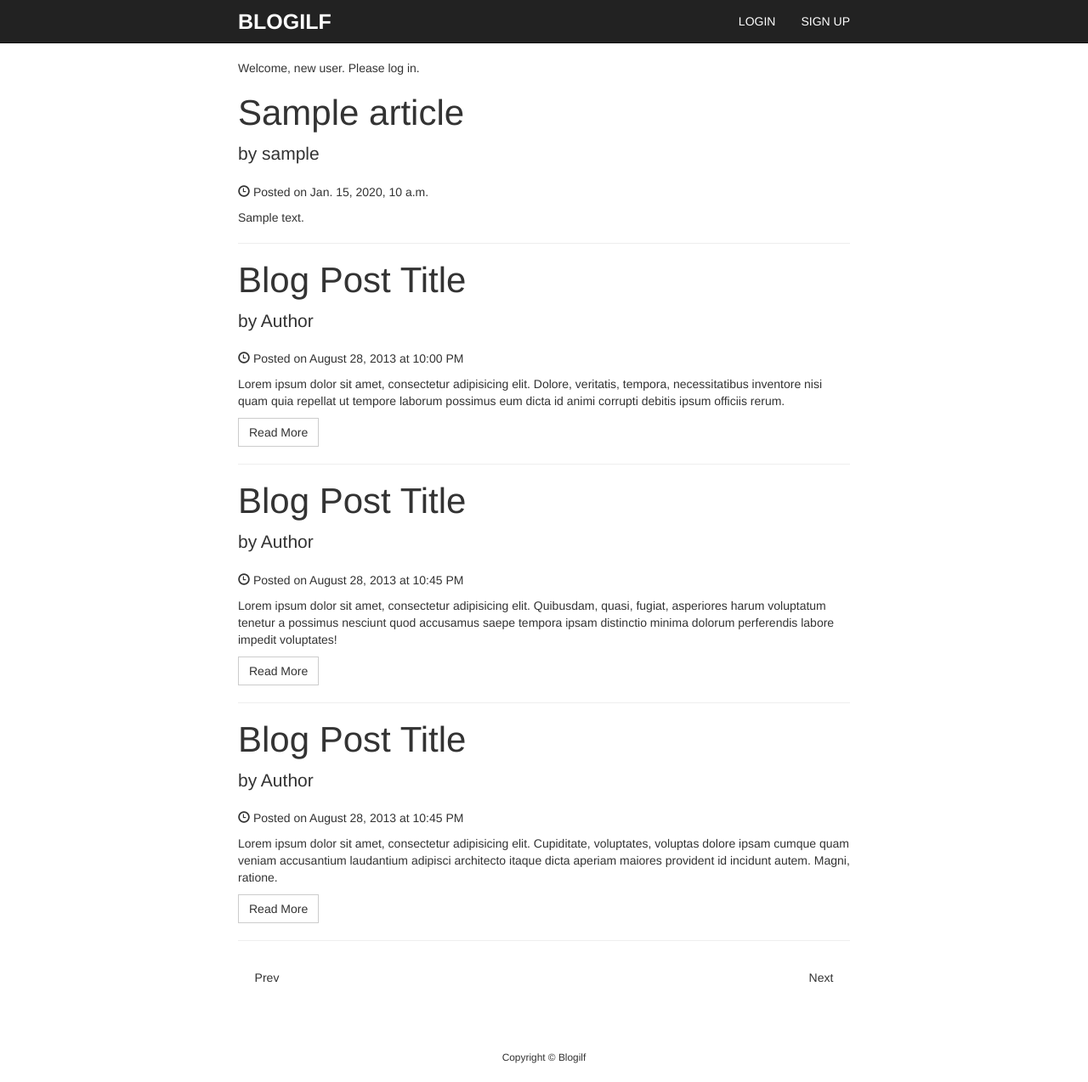
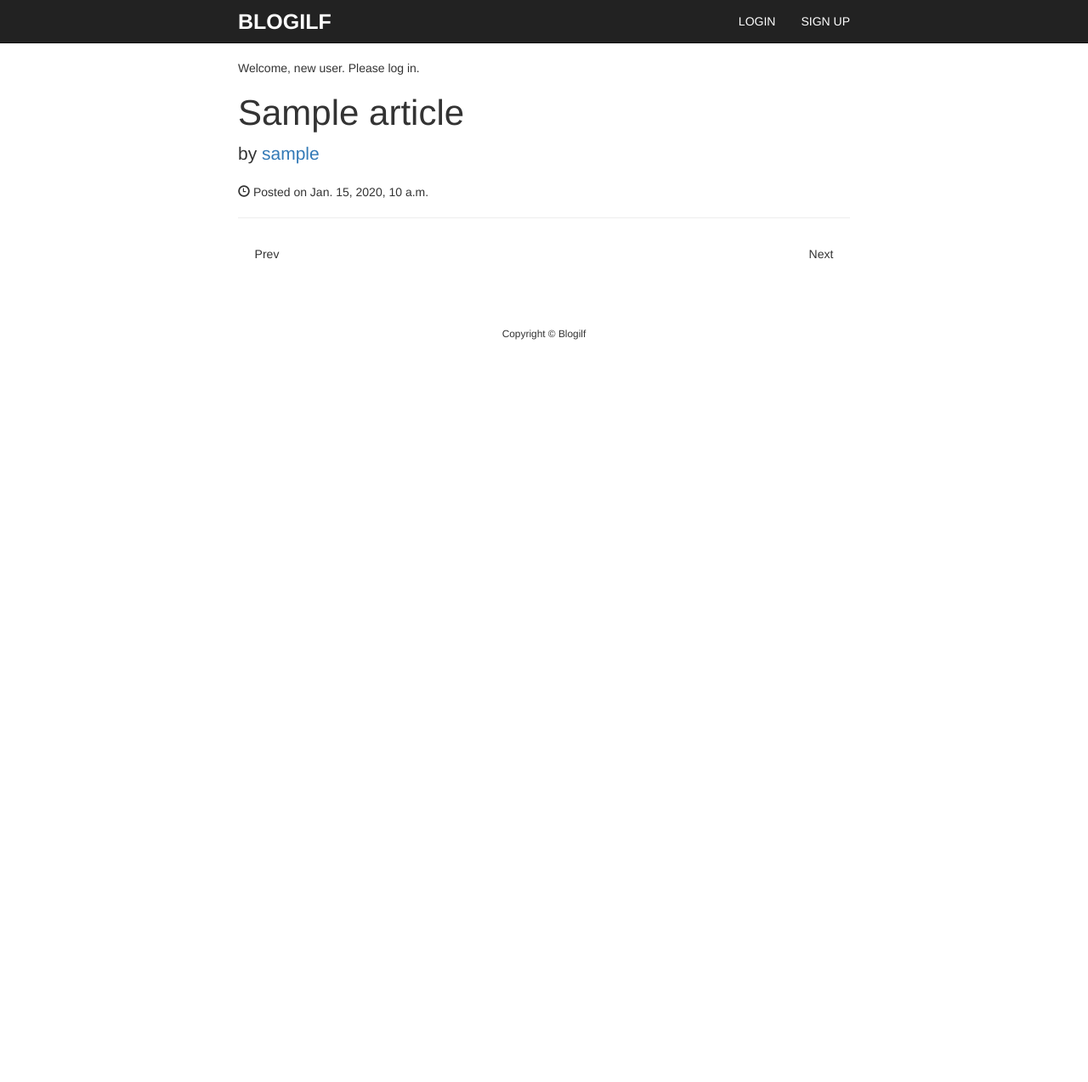
Before and after one commit to amirilf/blogilf, a Django app: page / in a window 1280 px wide. Shown: the whole page at 85% size. After the commit the page ends 400 px from the top, so only its background shows below. Run offline with Django 3.2, Linux system fonts and the light colour scheme; tables that the repository leaves empty hold one stand-in row (values such as "Sample post").

Commit message:
Add user page & add slug limitation for each user

```diff
--- a/src/blog/models.py
+++ b/src/blog/models.py
@@ -5,9 +5,9 @@ class Category(models.Model):
     slug = models.SlugField(unique=True)
 
 class Article(models.Model):
-    author     = models.ForeignKey(User,editable=False,on_delete=models.CASCADE,related_name='articles')
+    author     = models.ForeignKey(User,on_delete=models.CASCADE,related_name='articles')
     category   = models.ManyToManyField(Category,blank=True,related_name='articles') # article categories
-    slug       = models.SlugField(max_length=100,unique=True)
+    slug       = models.SlugField(max_length=100)
     title      = models.CharField(max_length=200)
     body       = models.TextField()
     status     = models.BooleanField(default=True)
--- a/src/blog/urls.py
+++ b/src/blog/urls.py
@@ -1,10 +1,11 @@
-from django.urls import path
-from .views import index_view,article_view,add_article_view
+from django.urls import path,re_path
+from .views import index_view,article_view,add_article_view,user_view
 
 app_name = 'blog'
 
 urlpatterns = [
     path('', index_view , name='index'),
-    path('article/<slug:slug>', article_view, name='article'),
+    re_path('^user/(?P<username>[\w.@+-]+)$', user_view , name='user'),
+    re_path(r'^user/(?P<username>[\w.@+-]+)/article/(?P<slug>[-\w]+)$', article_view, name='article'),
     path('new', add_article_view, name='new-article'),
 ]
--- a/src/blog/views.py
+++ b/src/blog/views.py
@@ -2,20 +2,21 @@ from django.shortcuts import redirect, render
 from django.contrib.auth.decorators import login_required
 
 from account.models import User
+from .models import Article
+
 from .forms import NewArticleForm
-from .models import Article
+
 
 def index_view(request):
 
-    articles = Article.objects.filter(status=True)
+    articles = Article.objects.filter(status=True).order_by('-created')
     context = {
         'articles':articles
     }
     return render(request,'index.html',context)
 
-def article_view(request,slug):
-
-    article = Article.objects.get(slug=slug)
+def article_view(request,username,slug):
+    article = Article.objects.get(author__username=username,slug=slug)
     context = {
         'article':article
     }
@@ -24,13 +25,21 @@ def article_view(request,slug):
 @login_required
 def add_article_view(request):
     if request.method == 'POST':
-        form = NewArticleForm(request.POST,request.FILES)
+        form = NewArticleForm(request.user,request.POST,request.FILES)
         if form.is_valid():
             new_article = form.save(commit=False)
             new_article.author = User.objects.get(pk=request.user.pk)
             form.save()
             return redirect('blog:index')
+        print(form.errors)
     else:
-        form = NewArticleForm()
+        form = NewArticleForm(request.user)
 
     return render(request, 'new-article.html', {'form': form})
+
+def user_view(request,username):
+    user = User.objects.get(username=username)
+    context = {
+        'user':user
+    }
+    return render(request,'user.html',context)
--- a/src/templates/index.html
+++ b/src/templates/index.html
@@ -11,51 +11,15 @@
 
         {% for article in articles %}
             <h2 class="post-title">
-                <a href="{% url 'blog:article' article.slug %}">{{ article.title }}</a>
+                <a href="{% url 'blog:article' username=article.author.username slug=article.slug %}">{{ article.title }}</a>
             </h2>
             <p class="lead">
-                by {{ article.author }}
+                by <a href="{% url 'blog:user' username=article.author.username %}">{{ article.author }}</a>
             </p>
             <p><span class="glyphicon glyphicon-time"></span> Posted on {{ article.created}}</p>
-            {{ article.body|safe }}
             <hr>
         {% endfor %}
 
-        <!-- First Blog Post -->
-        <h2 class="post-title">
-            <a href="/article">Blog Post Title</a>
-        </h2>
-        <p class="lead">
-            by Author
-        </p>
-        <p><span class="glyphicon glyphicon-time"></span> Posted on August 28, 2013 at 10:00 PM</p>
-        <p>Lorem ipsum dolor sit amet, consectetur adipisicing elit. Dolore, veritatis, tempora, necessitatibus inventore nisi quam quia repellat ut tempore laborum possimus eum dicta id animi corrupti debitis ipsum officiis rerum.</p>
-        <a class="btn btn-default" href="/article">Read More</a>
-        <hr>
-
-
-        <!-- Second Blog Post -->
-        <h2 class="post-title">
-            <a href="/article">Blog Post Title</a>
-        </h2>
-        <p class="lead">
-            by Author
-        </p>
-        <p><span class="glyphicon glyphicon-time"></span> Posted on August 28, 2013 at 10:45 PM</p>
-        <p>Lorem ipsum dolor sit amet, consectetur adipisicing elit. Quibusdam, quasi, fugiat, asperiores harum voluptatum tenetur a possimus nesciunt quod accusamus saepe tempora ipsam distinctio minima dolorum perferendis labore impedit voluptates!</p>
-        <a class="btn btn-default" href="/article">Read More</a>
-        <hr>
-        <!-- Third Blog Post -->
-        <h2 class="post-title">
-            <a href="/article">Blog Post Title</a>
-        </h2>
-        <p class="lead">
-            by Author
-        </p>
-        <p><span class="glyphicon glyphicon-time"></span> Posted on August 28, 2013 at 10:45 PM</p>
-        <p>Lorem ipsum dolor sit amet, consectetur adipisicing elit. Cupiditate, voluptates, voluptas dolore ipsam cumque quam veniam accusantium laudantium adipisci architecto itaque dicta aperiam maiores provident id incidunt autem. Magni, ratione.</p>
-        <a class="btn btn-default" href="/article">Read More</a>
-        <hr>
         <!-- Pager -->
         <ul class="pager">
             <li class="previous">
```
Also changed, not shown: src/blog/forms.py (+14 -0 lines), src/templates/user.html (added, +7 -0 lines), src/account/migrations/0001_initial.py, src/blog/migrations/0001_initial.py.
